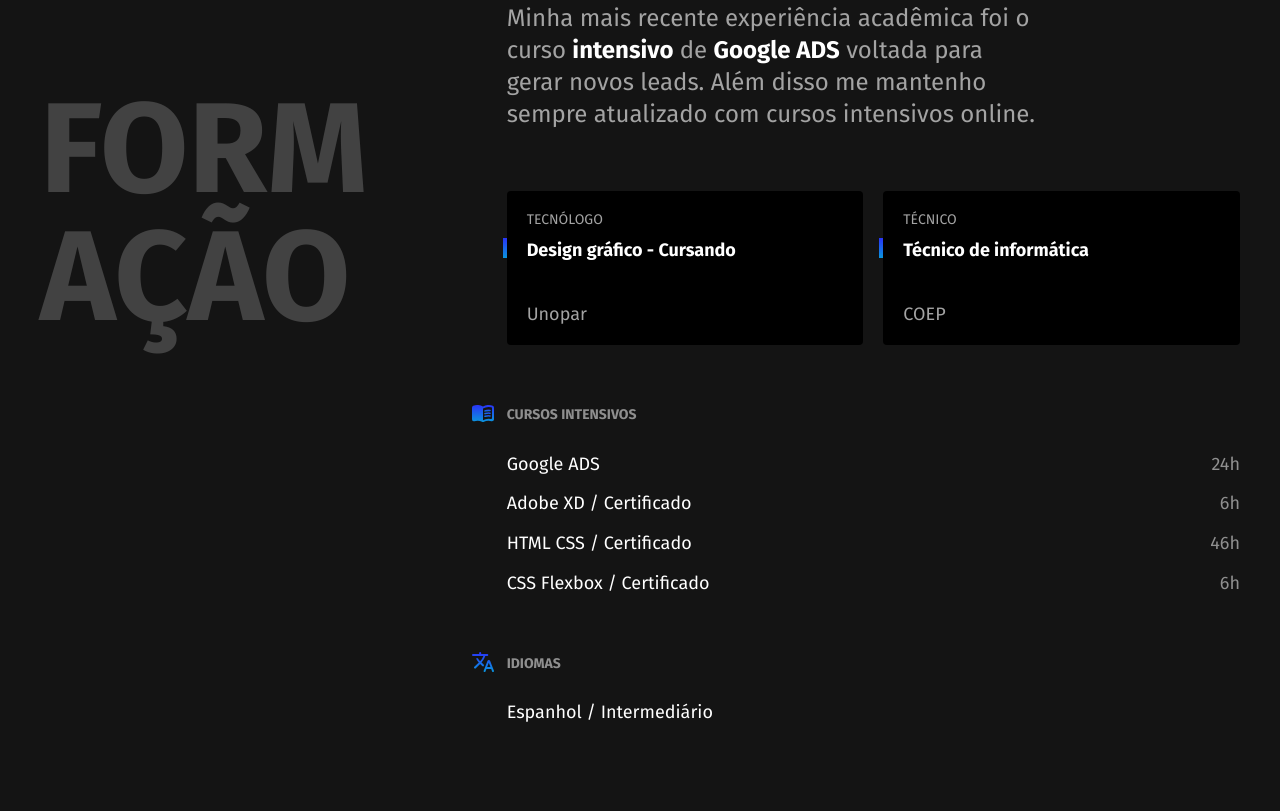
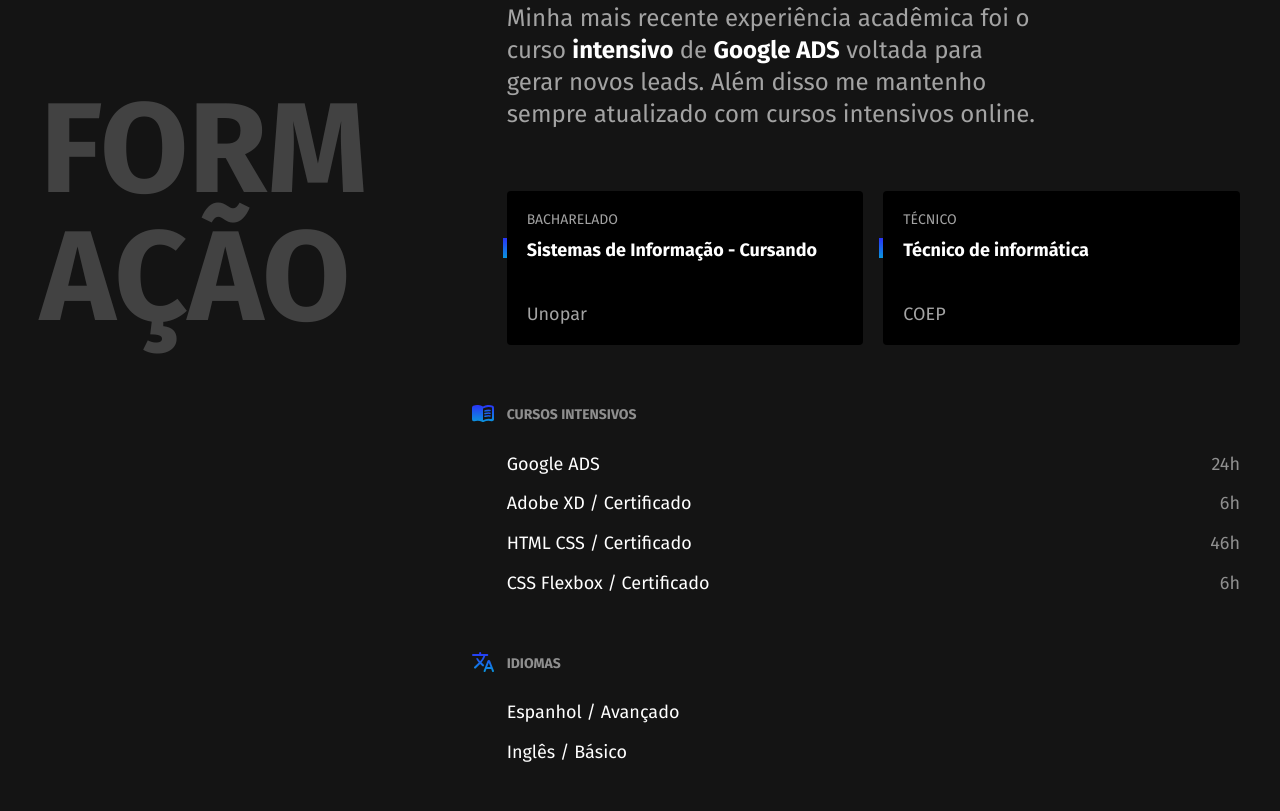
Before and after one commit to Matheusmb41/MatheusBastos, a plain HTML site: page index.html in a window 1280 px wide. Shown: the part 1921-2732 px from the top of the page. Drawn offline with Linux system fonts and the light colour scheme.

Commit message:
Add files via upload

```diff
--- a/index.html
+++ b/index.html
@@ -107,8 +107,8 @@
                 <p class="formacao-texto">Minha mais recente experiência acadêmica foi o curso <strong>intensivo</strong> de <strong>Google ADS</strong> voltada para gerar novos leads. Além disso me mantenho sempre atualizado com cursos intensivos online.</p>
                 <ul class="faculdade-lista">
                     <li class="faculdade">
-                        <span class="faculdade-tipo">Tecnólogo</span>
-                        <h3 class="faculdade-curso">Design gráfico - Cursando</h3>
+                        <span class="faculdade-tipo">Bacharelado</span>
+                        <h3 class="faculdade-curso">Sistemas de Informação - Cursando</h3>
                         <span class="faculdade-instituicao">Unopar</span>
                     </li>
                     <li class="faculdade">
@@ -130,7 +130,8 @@
                     <div class="idiomas">
                         <h3>Idiomas</h3>
                         <ul>
-                            <li>Espanhol / Intermediário <span></span></li>
+                            <li>Espanhol / Avançado <span></span></li>
+                            <li>Inglês / Básico <span></span></li>
                         </ul>
                     </div>
                 </div>
```
